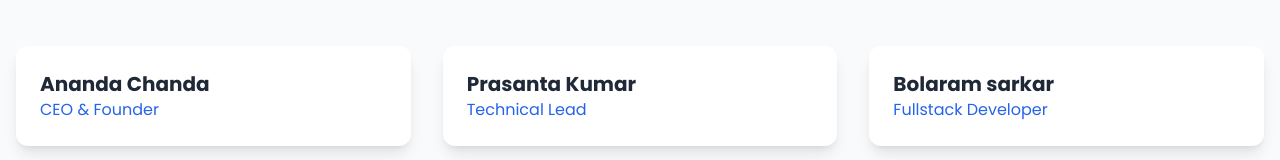
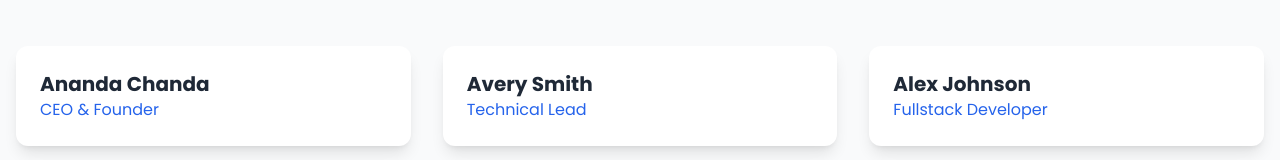
Before and after one commit to ananda-chanda/webfour, a React (Vite) app: page /about in a window 1280 px wide. Shown: the part 1070-1230 px from the top of the page. Built offline with nearby package versions, Linux system fonts and the light colour scheme.

Commit message:
name fix

```diff
--- a/src/components/About.jsx
+++ b/src/components/About.jsx
@@ -9,12 +9,12 @@ const About = () => {
       image: "https://images.unsplash.com/photo-1560250097-0b93528c311a",
     },
     {
-      name: "Prasanta Kumar",
+      name: "Avery Smith",
       role: "Technical Lead",
       image: "https://images.unsplash.com/photo-1573497019940-1c28c88b4f3e",
     },
     {
-        name: "Bolaram sarkar",
+        name: "Alex Johnson",
         role: "Fullstack Developer",
         image: "https://images.unsplash.com/photo-1573497019940-1c28c88b4f3e",
       },
```
